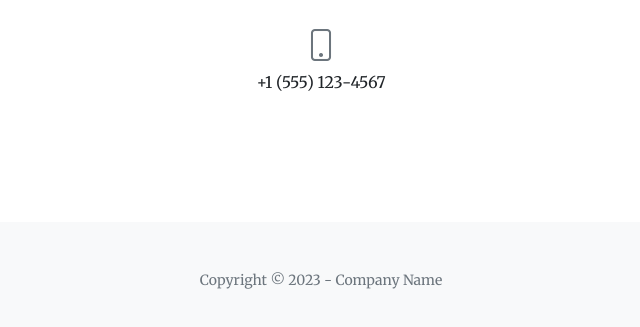
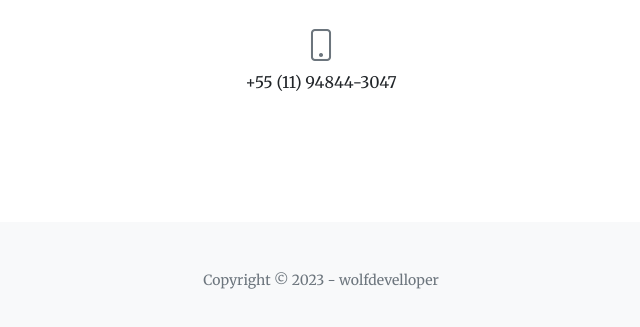
Before and after one commit to Lion-ir/lion-contabil-site, a plain HTML site: page index.html in a window 1280 px wide. Shown: the part 3499-3826 px from the top of the page, 319-959 px from the left. Drawn offline with nearby package versions, Linux system fonts and the light colour scheme; some packages are replaced by stand-ins of ours; a script that the page names is missing.

Commit message:
corrigindo numero de telefone

```diff
--- a/index.html
+++ b/index.html
@@ -238,14 +238,14 @@
                 <div class="row gx-4 gx-lg-5 justify-content-center">
                     <div class="col-lg-4 text-center mb-5 mb-lg-0">
                         <i class="bi-phone fs-2 mb-3 text-muted"></i>
-                        <div>+1 (555) 123-4567</div>
+                        <div>+55 (11) 94844-3047</div>
                     </div>
                 </div>
             </div>
         </section>
         <!-- Footer-->
         <footer class="bg-light py-5">
-            <div class="container px-4 px-lg-5"><div class="small text-center text-muted">Copyright &copy; 2023 - Company Name</div></div>
+            <div class="container px-4 px-lg-5"><div class="small text-center text-muted">Copyright &copy; 2023 - wolfdevelloper</div></div>
         </footer>
         <!-- Bootstrap core JS-->
         <script src="https://cdn.jsdelivr.net/npm/bootstrap@5.2.3/dist/js/bootstrap.bundle.min.js"></script>
```
